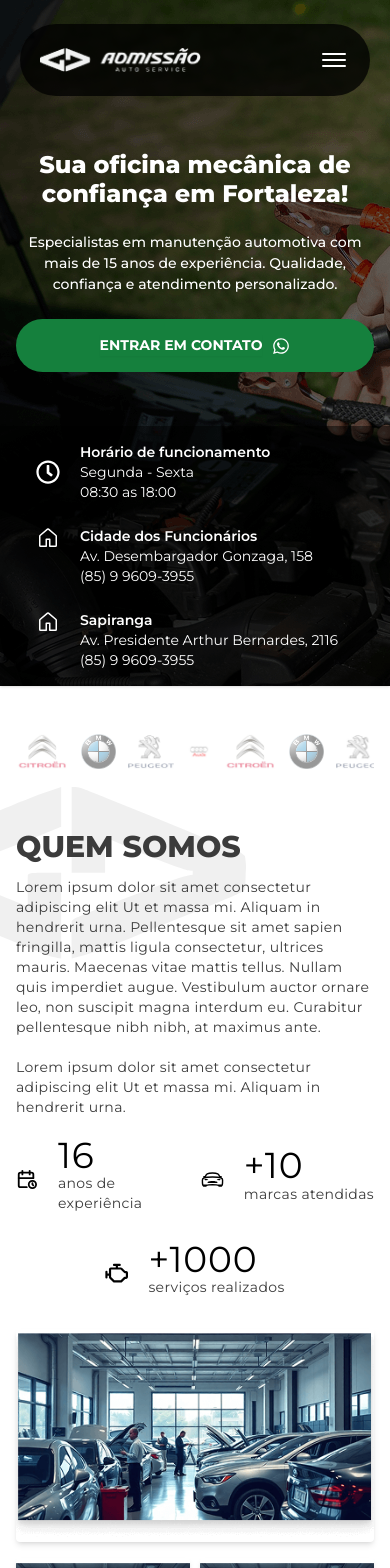
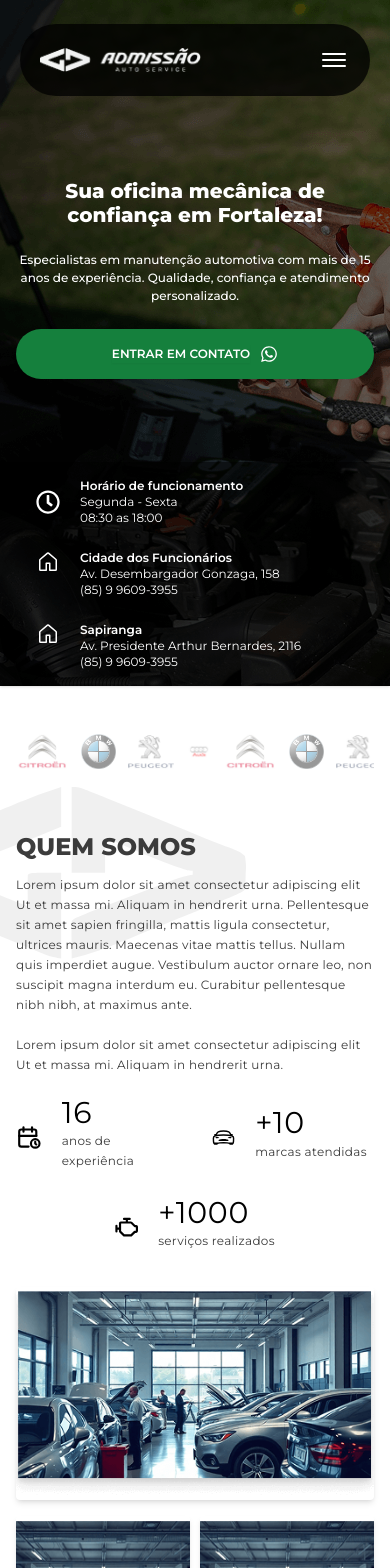
Before and after one commit to agilitycreative/admissao-auto-service, a Next.js app: page / in a window 390 px wide. Shown: the top 1568 px of the page. Built offline with nearby package versions, Linux system fonts and the light colour scheme.

Commit message:
feat: improve text sizes based on screen size

```diff
--- a/src/components/AboutUsSection.tsx
+++ b/src/components/AboutUsSection.tsx
@@ -39,7 +39,7 @@ const AboutUsSection = () => (
         </div>
       </div>
       <div className="flex flex-col w-full md:w-[500px] items-start gap-7 md:ml-12 order-1 md:order-2">
-        <div className="flex flex-col gap-2.5 relative ">
+        <div className="flex flex-col gap-2 relative ">
           <Image
             src={"/images/vector.svg"}
             alt="admissao vector"
@@ -47,10 +47,10 @@ const AboutUsSection = () => (
             height={206}
             className="absolute -left-32 md:-left-60 -top-10"
           />
-          <h2 className="font-extrabold font-sans text-primary text-3xl leading-10">
+          <h2 className="font-extrabold font-sans text-primary text-2xl sm:text-3xl leading-10">
             QUEM SOMOS
           </h2>
-          <p className="font-normal font-sans text-primary tracking-wide leading-5 text-sm">
+          <p className="font-normal font-sans text-primary tracking-wide leading-5 text-xs sm:text-sm">
             Lorem ipsum dolor sit amet consectetur adipiscing elit Ut et massa
             mi. Aliquam in hendrerit urna. Pellentesque sit amet sapien
             fringilla, mattis ligula consectetur, ultrices mauris. Maecenas
@@ -63,15 +63,15 @@ const AboutUsSection = () => (
             mi. Aliquam in hendrerit urna.
           </p>
         </div>
-        <div className="flex flex-col h-40 gap-9 w-full">
+        <div className="flex flex-col h-40 gap-8 w-full">
           <div className="flex gap-5 w-full justify-between">
             <div className="flex items-center justify-center gap-5 flex-1">
               <TbCalendarTime style={{ fontSize: 26 }} />
               <div className="flex flex-col gap-0">
-                <div className="text-shadow-sm font-normal font-sans text-black text-4xl tracking-wide leading-5">
+                <div className="text-shadow-sm font-normal font-sans text-black text-3xl sm:text-4xl tracking-wide leading-5">
                   16
                 </div>
-                <div className="pt-2 font-normal font-sans text-primary text-sm tracking-wide leading-5">
+                <div className="pt-2 font-normal font-sans text-primary text-xs sm:text-sm tracking-wide leading-5">
                   anos de experiência
                 </div>
               </div>
@@ -79,10 +79,10 @@ const AboutUsSection = () => (
             <div className="flex items-center justify-center gap-5 flex-1">
               <IoCarSportOutline style={{ fontSize: 23 }} />
               <div className="flex flex-col gap-px">
-                <div className="text-shadow-sm font-normal font-sans text-black text-4xl tracking-wide leading-5">
+                <div className="text-shadow-sm font-normal font-sans text-black text-3xl sm:text-4xl tracking-wide leading-5">
                   +10
                 </div>
-                <div className="pt-2 font-normal font-sans text-primary text-sm tracking-wide leading-5 whitespace-nowrap">
+                <div className="pt-2 font-normal font-sans text-primary text-xs sm:text-sm tracking-wide leading-5 whitespace-nowrap">
                   marcas atendidas
                 </div>
               </div>
@@ -91,10 +91,10 @@ const AboutUsSection = () => (
           <div className="flex w-full justify-center items-center gap-5">
             <PiEngineBold style={{ fontSize: 23 }} />
             <div className="flex flex-col">
-              <div className="text-shadow-sm font-normal font-sans text-black text-4xl tracking-wide leading-5">
+              <div className="text-shadow-sm font-normal font-sans text-black text-3xl sm:text-4xl tracking-wide leading-5">
                 +1000
               </div>
-              <div className="pt-2 font-normal font-sans text-primary text-sm tracking-wide leading-5 whitespace-nowrap">
+              <div className="pt-2 font-normal font-sans text-primary text-xs sm:text-sm tracking-wide leading-5 whitespace-nowrap">
                 serviços realizados
               </div>
             </div>
--- a/src/components/Header.tsx
+++ b/src/components/Header.tsx
@@ -38,7 +38,7 @@ const Frame = (): React.ReactElement => {
       <div className="hidden md:inline-flex gap-10 items-center">
         {navItems.map((item, index) => (
           <div key={`nav-item-${index}`}>
-            <div className="font-semibold text-primary-contrast text-sm [font-family:'Montserrat-SemiBold',Helvetica]">
+            <div className="font-semibold font-sans text-primary-contrast text-xs sm:text-sm [font-family:'Montserrat-SemiBold',Helvetica]">
               {item.name}
             </div>
           </div>
@@ -62,7 +62,7 @@ const Frame = (): React.ReactElement => {
             {navItems.map((item, index) => (
               <div
                 key={`nav-item-mobile-${index}`}
-                className="font-semibold text-primary-contrast text-base [font-family:'Montserrat-SemiBold',Helvetica] w-full text-left cursor-pointer hover:underline"
+                className="font-semibold font-sans text-primary-contrast text-sm sm:text-base [font-family:'Montserrat-SemiBold',Helvetica] w-full text-left cursor-pointer hover:underline"
                 onClick={() => setMenuOpen(false)}
               >
                 {item.name}
--- a/src/components/HeroSection.tsx
+++ b/src/components/HeroSection.tsx
@@ -21,17 +21,17 @@ const HeroSection: React.FC = () => {
       <div className="w-full h-[686px] flex flex-col justify-between bg-[url('/images/hero-img.png')] bg-cover bg-[50%_50%] relative">
         <div className="bg-transparent w-full h-20"> </div>
         <div className="mx-auto p-4 items-start w-full max-w-[950px] flex flex-col gap-6">
-          <h1 className="w-full mt-4 md:mt-0 max-w-[424px] text-center md:text-left font-extrabold font-sans text-primary-contrast text-2xl md:text-3xl tracking-[0] leading-[normal]">
+          <h1 className="w-full mt-4 md:mt-0 max-w-[424px] text-center md:text-left font-extrabold font-sans text-primary-contrast text-xl sm:text-2xl md:text-3xl tracking-[0] leading-[normal]">
             Sua oficina mecânica de confiança em Fortaleza!
           </h1>
 
-          <p className="max-w-[490px] text-center md:text-left font-medium font-sans text-primary-contrast text-sm tracking-normal leading-normal">
+          <p className="max-w-[490px] text-center md:text-left font-medium font-sans text-primary-contrast text-xs sm:text-sm tracking-normal leading-normal">
             Especialistas em manutenção automotiva com mais de 15 anos de
             experiência. Qualidade, confiança e atendimento personalizado.
           </p>
 
           <Button className="inline-flex items-center justify-center gap-2.5 px-5 py-4 bg-accent-greenDark rounded-[100px] h-auto w-full md:w-auto self-center md:self-start">
-            <span className="relative w-fit mt-0 font-sans font-bold shadow-sm text-primary-contrast text-sm tracking-normal leading-normal">
+            <span className="relative w-fit mt-0 font-semibold font-sans font-bold shadow-sm text-primary-contrast text-xs sm:text-sm tracking-normal leading-normal">
               ENTRAR EM CONTATO
             </span>
             <FaWhatsapp style={{ fontSize: 18, color: "white" }} />
@@ -44,10 +44,10 @@ const HeroSection: React.FC = () => {
             <div className="flex items-center gap-5">
               <FaRegClock style={{ fontSize: 24, color: "white" }} />
               <div>
-                <h2 className="font-semibold font-sans text-primary-contrast text-sm">
+                <h2 className="font-semibold font-sans text-primary-contrast text-xs sm:text-sm">
                   Horário de funcionamento
                 </h2>
-                <p className="font-normal font-sans text-primary-contrast text-sm">
+                <p className="font-normal font-sans text-primary-contrast text-xs sm:text-sm">
                   Segunda - Sexta
                   <br />
                   08:30 as 18:00
@@ -59,10 +59,10 @@ const HeroSection: React.FC = () => {
             <div className="flex items-start gap-5">
               <GoHome style={{ fontSize: 24, color: "white" }} />
               <div>
-                <h3 className="font-semibold font-sans text-primary-contrast text-sm">
+                <h3 className="font-semibold font-sans text-primary-contrast text-xs sm:text-sm">
                   Cidade dos Funcionários
                 </h3>
-                <p className="font-normal font-sans text-primary-contrast text-sm">
+                <p className="font-normal font-sans text-primary-contrast text-xs sm:text-sm">
                   Av. Desembargador Gonzaga, 158
                   <br />
                   (85) 9 9609-3955
@@ -74,10 +74,10 @@ const HeroSection: React.FC = () => {
             <div className="flex items-start gap-5">
               <GoHome style={{ fontSize: 24, color: "white" }} />
               <div>
-                <h3 className="font-semibold font-sans text-primary-contrast text-sm">
+                <h3 className="font-semibold font-sans text-primary-contrast text-xs sm:text-sm">
                   Sapiranga
                 </h3>
-                <p className="font-normal font-sans text-primary-contrast text-sm">
+                <p className="font-normal font-sans text-primary-contrast text-xs sm:text-sm">
                   Av. Presidente Arthur Bernardes, 2116
                   <br />
                   (85) 9 9609-3955
--- a/src/components/ServiceSteps.tsx
+++ b/src/components/ServiceSteps.tsx
@@ -24,10 +24,10 @@ const ServiceSteps: React.FC<ServiceStepsProps> = ({ serviceSteps }) => (
     <div className="max-w-[954px] mx-auto ">
       <div className="flex flex-col gap-7">
         <div className="relative p-4">
-          <h2 className="font-extrabold font-sans text-primary-contrast text-2xl md:text-3xl leading-10">
+          <h2 className="font-extrabold font-sans text-primary-contrast text-xl sm:text-2xl md:text-3xl leading-10">
             ETAPAS DO ATENDIMENTO
           </h2>
-          <p className="font-normal font-sans text-primary-contrast text-sm tracking-wide leading-5">
+          <p className="font-normal font-sans text-primary-contrast text-xs sm:text-sm tracking-wide leading-5">
             Conheça um pouco do nosso processo de atendimento
           </p>
         </div>
@@ -38,10 +38,10 @@ const ServiceSteps: React.FC<ServiceStepsProps> = ({ serviceSteps }) => (
                 <div className="flex items-center justify-center text-[#393939]">
                   {step.icon}
                 </div>
-                <div className="font-semibold font-sans text-primary-contrast text-xs text-center tracking-wide leading-5">
+                <div className="font-semibold font-sans text-primary-contrast text-[11px] sm:text-xs text-center tracking-wide leading-5">
                   {step.title}
                   <br />
-                  <span className="font-light italic text-xs block h-4 font-sans">
+                  <span className="font-light italic text-[11px] sm:text-xs block h-4 font-sans">
                     {step.subtitle || "\u00A0"}
                   </span>
                 </div>
```
Also changed, not shown: src/components/ContactSection.tsx (+5 -5 lines), src/components/FAQSection.tsx (+8 -6 lines), src/components/LocationsSection.tsx (+10 -7 lines), src/components/ServicesTabs.tsx (+4 -4 lines).
